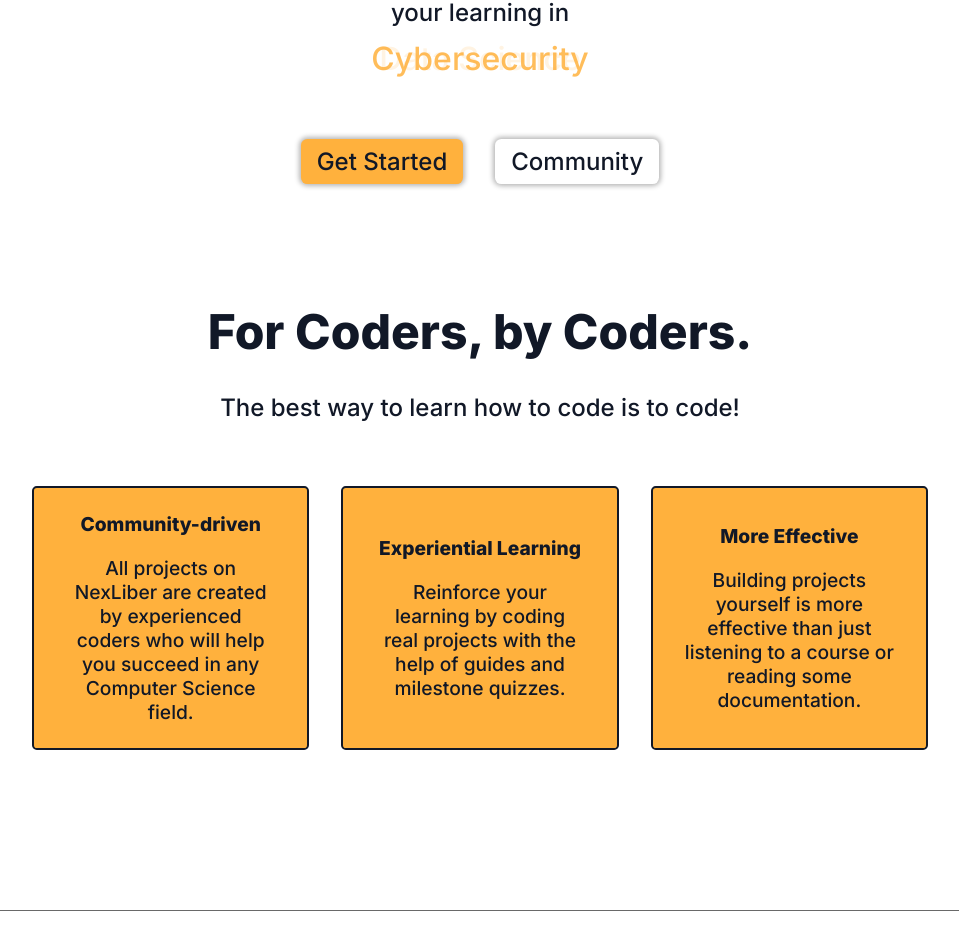
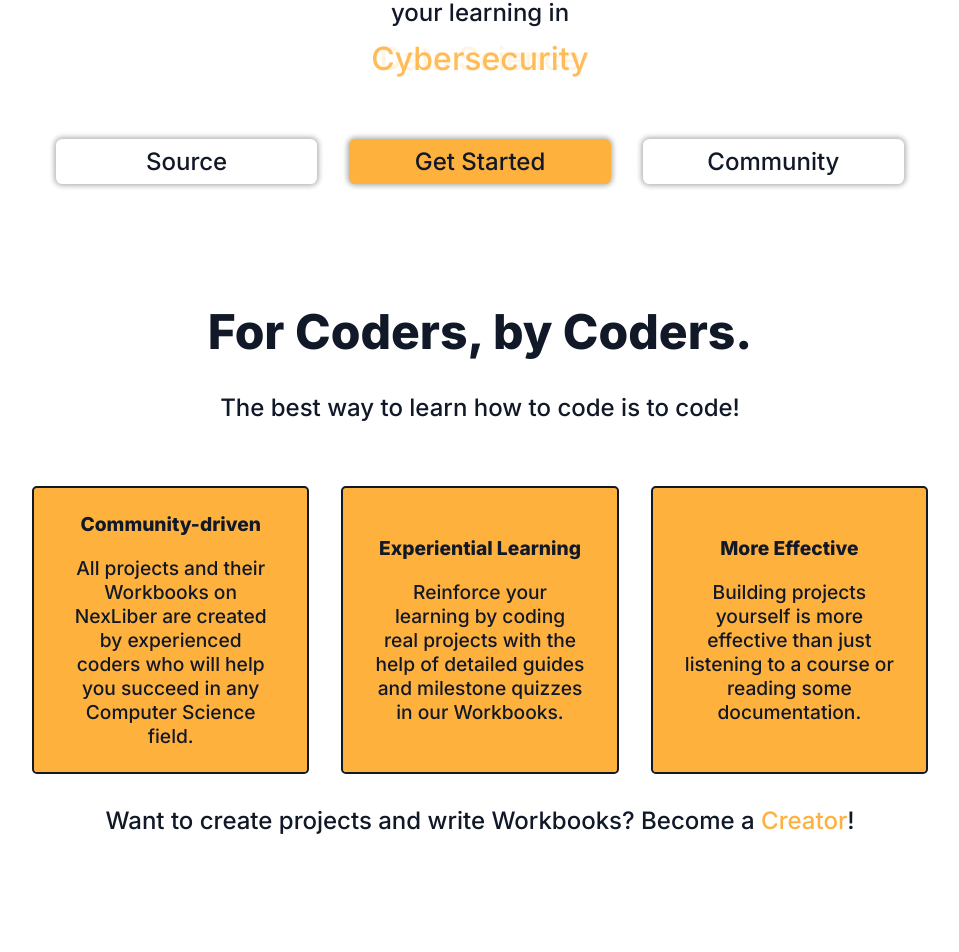
Before and after one commit to xyntechx/NexLiber-v1, a Next.js app: page / in a window 1280 px wide. Shown: the part 414-1366 px from the top of the page, without its empty margins (160-1119 px from the left). Built offline with nearby package versions, Linux system fonts and the light colour scheme.

Commit message:
✨ New buttons

```diff
--- a/pages/index.tsx
+++ b/pages/index.tsx
@@ -40,6 +40,14 @@
                             <span>all things Computer Science</span>
                         </div>
                         <div className={styles.buttondiv}>
+                            <Link href="https://github.com/xyntechx/NexLiber">
+                                <a
+                                    target="_blank"
+                                    className={styles.buttonwhite}
+                                >
+                                    Source
+                                </a>
+                            </Link>
                             <Link href="/library">
                                 <a className={styles.button}>Get Started</a>
                             </Link>
@@ -66,9 +74,9 @@
                             <h6>Community-driven</h6>
                             <br />
                             <p>
-                                All projects on NexLiber are created by
-                                experienced coders who will help you succeed in
-                                any Computer Science field.
+                                All projects and their Workbooks on NexLiber are
+                                created by experienced coders who will help you
+                                succeed in any Computer Science field.
                             </p>
                         </div>
                         <div className={styles.griditem}>
@@ -76,7 +84,8 @@
                             <br />
                             <p>
                                 Reinforce your learning by coding real projects
-                                with the help of guides and milestone quizzes.
+                                with the help of detailed guides and milestone
+                                quizzes in our Workbooks.
                             </p>
                         </div>
                         <div className={styles.griditem}>
@@ -89,6 +98,15 @@
                             </p>
                         </div>
                     </div>
+                    <p className={styles.text}>
+                        Want to create projects and write Workbooks? Become a{" "}
+                        <Link href="https://github.com/xyntechx/NexLiber#-contributing">
+                            <a target="_blank" style={{ color: "#ffb13d" }}>
+                                Creator
+                            </a>
+                        </Link>
+                        !
+                    </p>
                 </section>
                 <Footer />
             </main>
--- a/styles/Home.module.css
+++ b/styles/Home.module.css
@@ -33,11 +33,9 @@
 }
 
 .buttondiv {
-    display: flex;
-    align-items: center;
-    justify-content: center;
-    flex-direction: row;
-    width: 100%;
+    display: grid;
+    grid-template-columns: repeat(3, minmax(0, 1fr));
+    width: 80%;
     column-gap: 2rem;
     margin-top: 1rem;
     row-gap: 0;
@@ -73,6 +71,7 @@
     box-shadow: var(--shadow);
     font-size: 1.5rem;
     padding: 0.5rem 1rem;
+    text-align: center;
 }
 
 .button {
@@ -181,6 +180,12 @@
     .div {
         min-height: 90vh;
     }
+
+    .buttondiv {
+        grid-template-columns: repeat(1, minmax(0, 1fr));
+        row-gap: 1rem;
+        column-gap: 0;
+    }
 }
 
 @media (max-width: 600px) {
@@ -195,12 +200,6 @@
 
     .titlediv {
         margin: 0 1.5rem;
-    }
-
-    .buttondiv {
-        flex-direction: column;
-        row-gap: 1rem;
-        column-gap: 0;
     }
 
     .grid {
```
